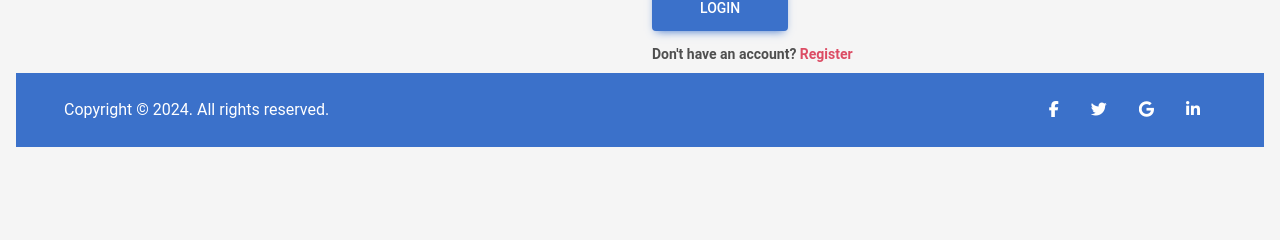
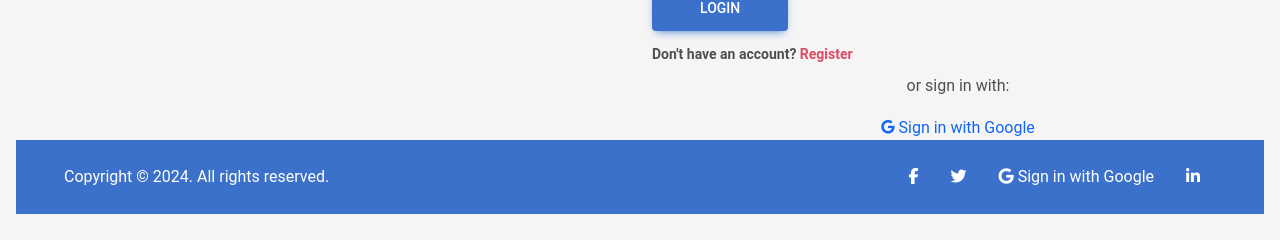
Before and after one commit to FaizanAli-io/CyberLooper-Web-App, a React (Vite) app in the folder Frontend/: page /login in a window 1280 px wide. Shown: the part 386-626 px from the top of the page. Built offline with nearby package versions, Linux system fonts and the light colour scheme; no server answers.

Commit message:
login in with google

```diff
--- a/Frontend/src/components/Login/login.jsx
+++ b/Frontend/src/components/Login/login.jsx
@@ -2,6 +2,7 @@ import React, { useState } from 'react';
 import { useNavigate } from 'react-router-dom';
 import axios from 'axios';
 import { MDBContainer, MDBCol, MDBRow, MDBBtn, MDBIcon, MDBInput, MDBCheckbox } from 'mdb-react-ui-kit';
+import { signInWithGoogle } from "../firebase/firebase"; // Import Google Sign-In function
 
 const API_ENDPOINT = import.meta.env.VITE_API_ENDPOINT; // Ensure this is set correctly in .env
 
@@ -10,7 +11,7 @@ function Login() {
     email: '',
     password: ''
   });
- const navigate = useNavigate();
+  const navigate = useNavigate();
   const [error, setError] = useState('');
   const [message, setMessage] = useState('');
 
@@ -19,7 +20,7 @@ function Login() {
     setFormData({ ...formData, [e.target.name]: e.target.value });
   };
 
-  // Handle form submission
+  // Handle form submission (Manual login)
   const handleSubmit = async (e) => {
     e.preventDefault(); // Prevent page reload
 
@@ -28,21 +29,24 @@ function Login() {
         headers: { 'Content-Type': 'application/json' }
       });
       if (response.status === 201 || response.status === 200) {
-        // Redirect to login on successful signup
-        setMessage("Login successful!"); // Show success message
-        alert("Login successful!")
+        setMessage("Login successful!");
+        alert("Login successful!");
         localStorage.setItem("user_token", response.data.accessToken);
+        navigate("/Chat");
+      }
+    } catch (err) {
+      setError("Invalid email or password.");
+    }
+  };
 
-
-        navigate("/Chat")
-
-
-
-      }
-
-      //localStorage.setItem("token", response.data.access_token); // Store JWT token
-    } catch (err) {
-      setError("Invalid email or password."); // Display error message
+  // Handle Google Sign-In
+  const handleGoogleSignIn = async () => {
+    const user = await signInWithGoogle();
+    if (user) {
+      console.log("Google Logged-in User:", user);
+      alert(`Welcome, ${user.displayName}!`);
+      localStorage.setItem("user_token", user.accessToken); // Store token
+      navigate("/Chat"); // Redirect to chat page
     }
   };
 
@@ -87,6 +91,15 @@ function Login() {
               </p>
             </div>
           </form>
+
+          <div className="text-center signup">
+            <p>or sign in with:</p>
+
+            <MDBBtn tag='a' color='none' className='mx-3 login' style={{ color: '#1266f1' }} onClick={handleGoogleSignIn}>
+              <MDBIcon fab icon='google' size="sm" /> Sign in with Google
+            </MDBBtn>
+          </div>
+
         </MDBCol>
       </MDBRow>
 
@@ -99,8 +112,8 @@ function Login() {
           <MDBBtn tag='a' color='none' className='mx-3 login' style={{ color: 'white' }}>
             <MDBIcon fab icon='twitter' size="md"/>
           </MDBBtn>
-          <MDBBtn tag='a' color='none' className='mx-3 login' style={{ color: 'white' }}>
-            <MDBIcon fab icon='google' size="md"/>
+          <MDBBtn tag='a' color='none' className='mx-3 login' style={{ color: 'white' }} onClick={handleGoogleSignIn}>
+            <MDBIcon fab icon='google' size="md"/> Sign in with Google
           </MDBBtn>
           <MDBBtn tag='a' color='none' className='mx-3 login' style={{ color: 'white' }}>
             <MDBIcon fab icon='linkedin-in' size="md"/>
```
